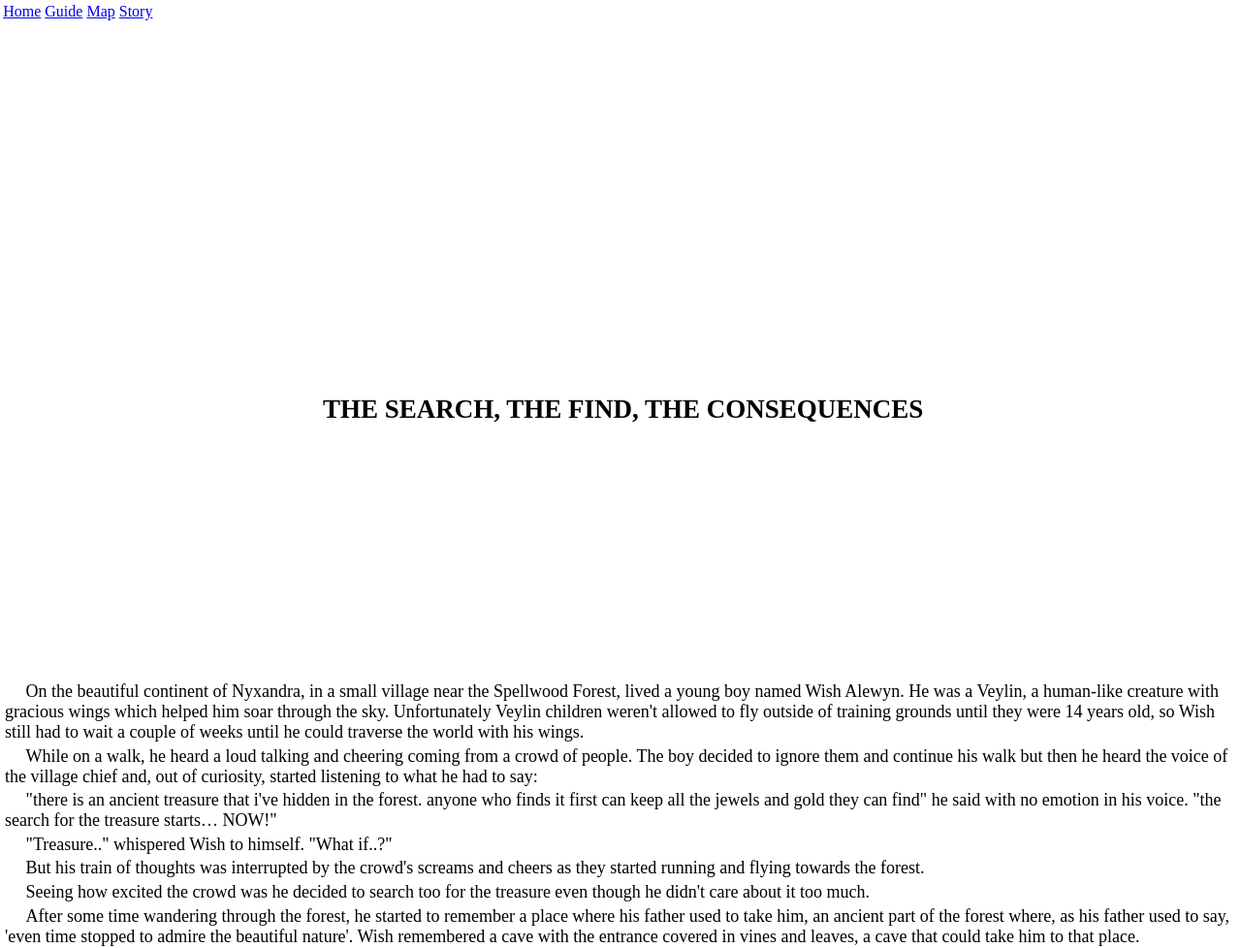
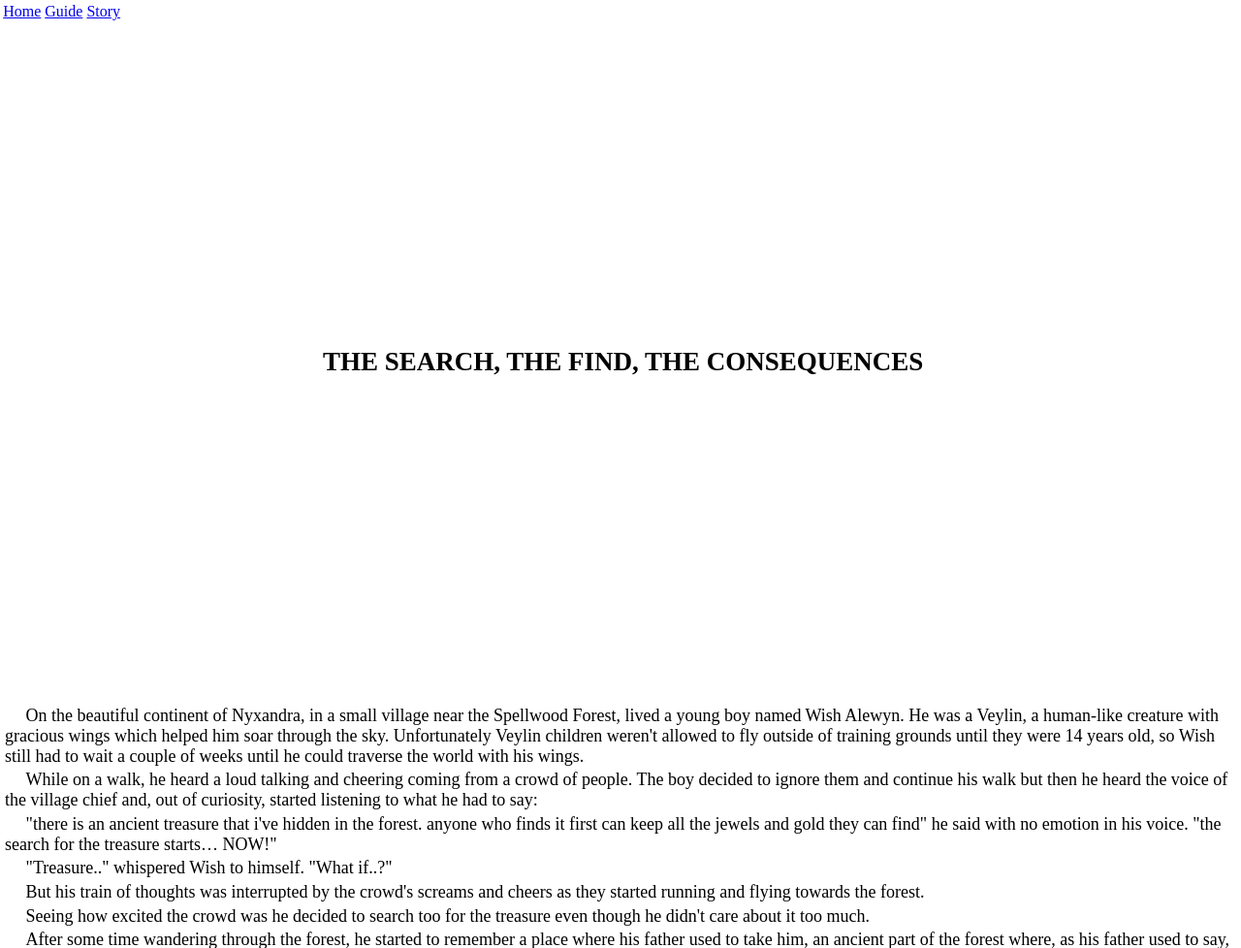
Before and after one commit to minemax1000/florawna_info-website, a Flask app: page /story in a window 1280 px wide. Shown: the top 978 px of the page at 97% size. Run offline with Flask 3, Linux system fonts and the light colour scheme.

Commit message:
Add files via upload

```diff
--- a/templates/Exported Project.html
+++ b/templates/Exported Project.html
@@ -74,7 +74,6 @@
  <nav>
     <a href="/">Home</a>
     <a href="/guide">Guide</a>
-    <a href="/map">Map</a>
     <a href="/story">Story</a>
 </nav>
 
@@ -88,9 +87,10 @@
 <p align='justify'><i>&nbsp;</i></p>
 <p align='justify'><i>&nbsp;</i></p>
 <p align='justify'><i>&nbsp;</i></p>
+<p class='chapter'><b>THE SEARCH, THE FIND, THE CONSEQUENCES</b></p>
 <p align='justify'><i>&nbsp;</i></p>
 <p align='justify'><i>&nbsp;</i></p>
-<p class='chapter'><b>THE SEARCH, THE FIND, THE CONSEQUENCES</b></p>
+<p align='justify'><i>&nbsp;</i></p>
 <p align='justify'><i>&nbsp;</i></p>
 <p align='justify'><i>&nbsp;</i></p>
 <p align='justify'><i>&nbsp;</i></p>
```
